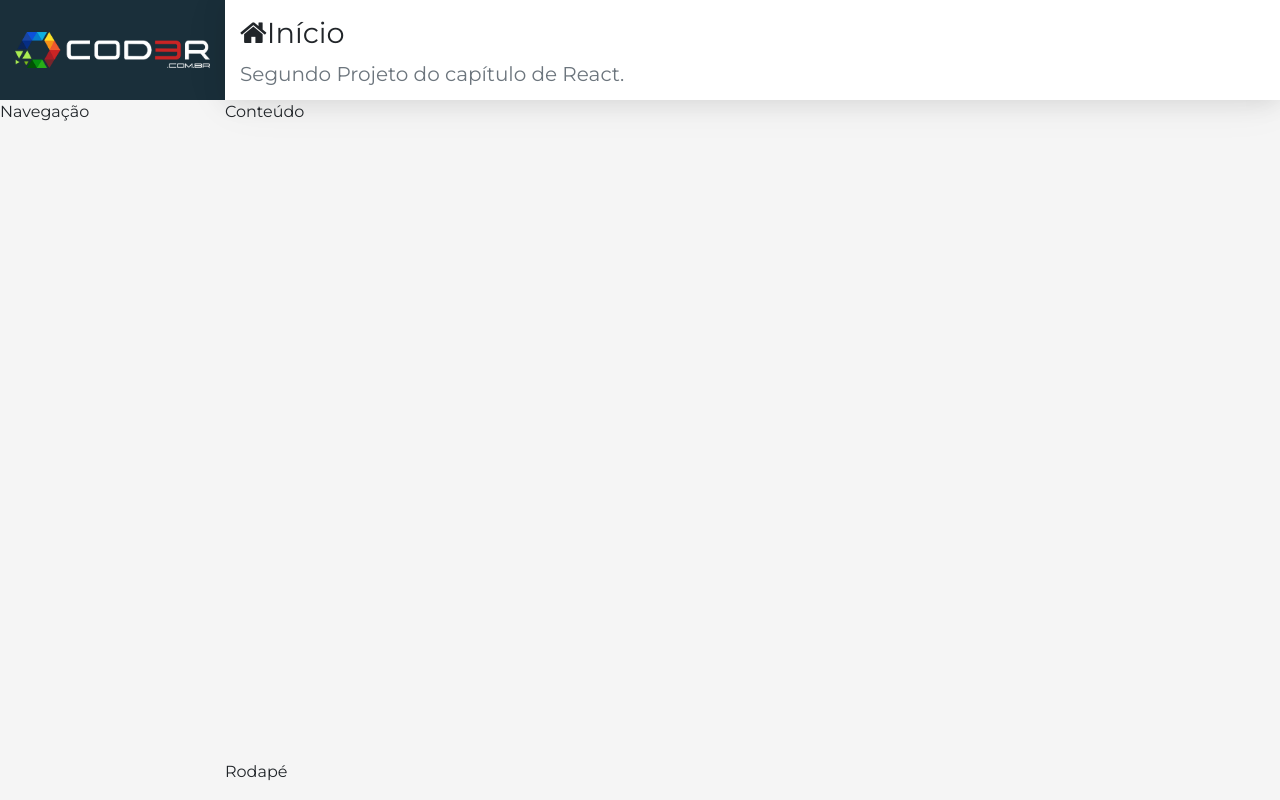
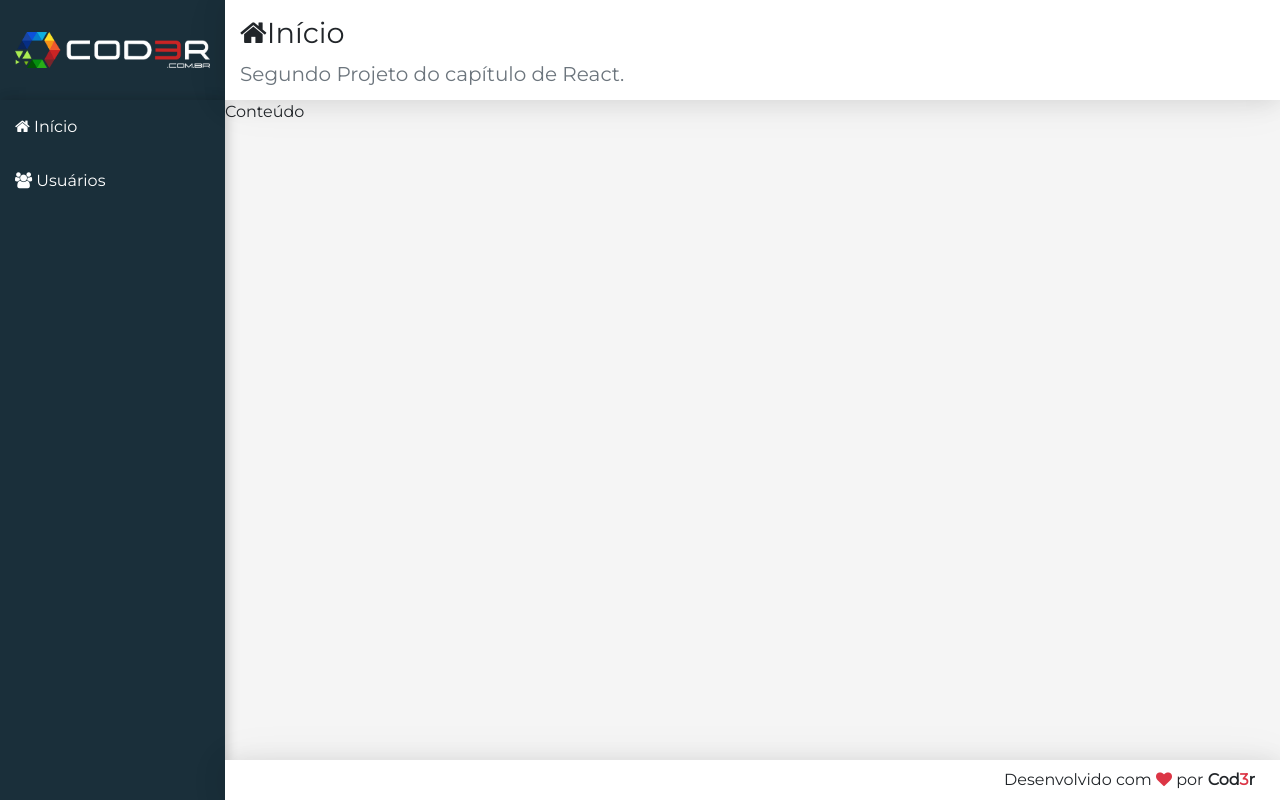
Before and after one commit to GJayme/system-user-registration, a React (Create React App) app in the folder frontend/: page / in a window 1280 px wide. Built offline with nearby package versions, Linux system fonts and the light colour scheme.

Commit message:
style: Footer and Nav

```diff
--- a/frontend/src/components/template/Footer.css
+++ b/frontend/src/components/template/Footer.css
@@ -0,0 +1,8 @@
+footer.footer {
+  display:flex;
+  align-items: center;
+  justify-content: flex-end;
+  padding: 0 25px;
+  background-color: #FFF;
+  box-shadow: var(--shadow);
+}
--- a/frontend/src/components/template/Footer.jsx
+++ b/frontend/src/components/template/Footer.jsx
@@ -4,5 +4,8 @@
 
 export default props =>
   <footer className="footer">
-    Rodapé
+    <span>
+      Desenvolvido com <i className="fa fa-heart text-danger"></i> por
+      <strong> Cod<span className="text-danger">3</span>r</strong>
+    </span>
   </footer>
--- a/frontend/src/components/template/Nav.css
+++ b/frontend/src/components/template/Nav.css
@@ -0,0 +1,18 @@
+aside.menu-area {
+  background-color: var(--bg-dark);
+  box-shadow:
+    2px 0 10px 0 rgba(0, 0, 0, 0.12),
+    2px 0 15px 0 rgba(0, 0, 0, 0.09);
+}
+
+.menu a {
+  display: block;
+  text-decoration: nome;
+  color: #FFF;
+  padding: 15px;
+  font-weight: 15px;
+}
+
+.menu a:hover {
+  background: linear-gradient(135deg, #07a7e3 0%, #32dac3 100%)
+}
--- a/frontend/src/components/template/Nav.jsx
+++ b/frontend/src/components/template/Nav.jsx
@@ -4,5 +4,12 @@
 
 export default props =>
   <aside className="menu-area">
-    Navegação
+    <nav className="menu">
+      <a href="#/">
+        <i className="fa fa-home"></i> Início
+      </a>
+      <a href="#/users">
+        <i className="fa fa-users"></i> Usuários
+      </a>
+    </nav>
   </aside>
```
